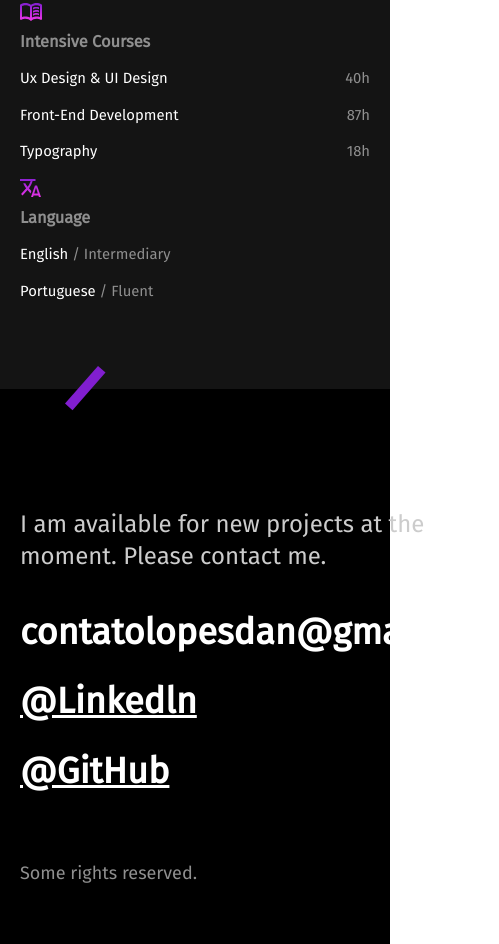
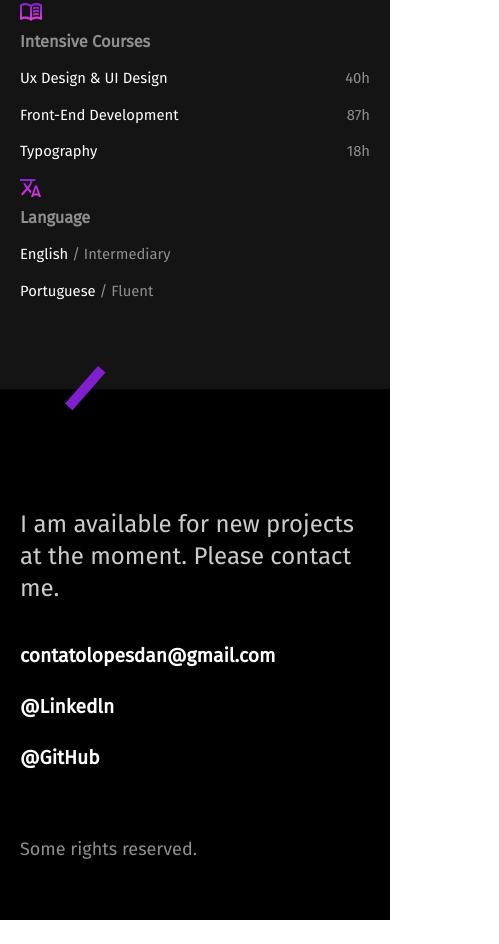
Before and after one commit to danilo1opes/Web-Development, a plain HTML site: page index.html in a window 390 px wide. Shown: the part 2773-3717 px from the top of the page, 499 px wide, since content can reach past the window. After the commit the page ends 3693 px from the top, so only its background shows below. Drawn offline with nearby package versions, Linux system fonts and the light colour scheme.

Commit message:
change media screen

```diff
--- a/css/footer.css
+++ b/css/footer.css
@@ -28,6 +28,11 @@
 
 .footer-contact a {
   color: #ffffff;
+  text-decoration: none;
+}
+
+.footer-contact a:hover {
+  color: #811ecf;
 }
 
 .footer-copy {
@@ -41,7 +46,7 @@
     grid-template-columns: 1fr;
     gap: 40px;
   }
-  .footer-contact {
-    font-size: 1.5rem;
+  .footer-contact li {
+    font-size: 1.2rem;
   }
 }
```
